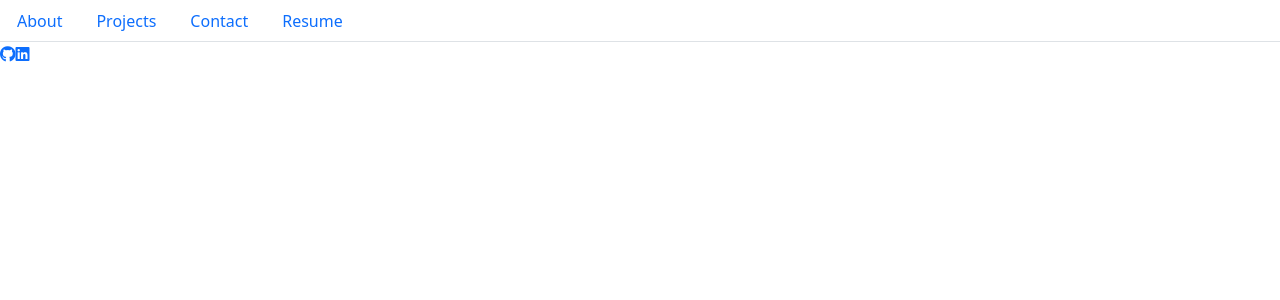
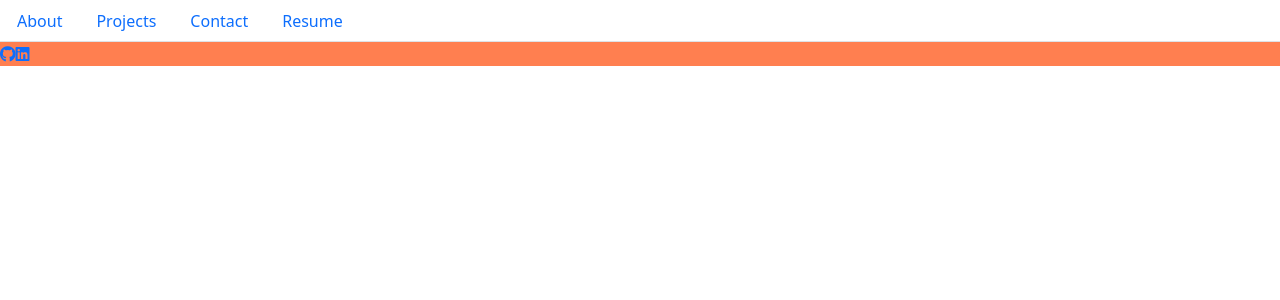
Before and after one commit to samuelti/PortfolioReact, a React (Create React App) app: page / in a window 1280 px wide. Shown: the top 300 px of the page. Built offline with nearby package versions, Linux system fonts and the light colour scheme.

Commit message:
trying to fix css

```diff
--- a/src/components/Footer/footer.css
+++ b/src/components/Footer/footer.css
@@ -1,3 +1,3 @@
-body {
+footer {
     background-color: coral;
 }
```
